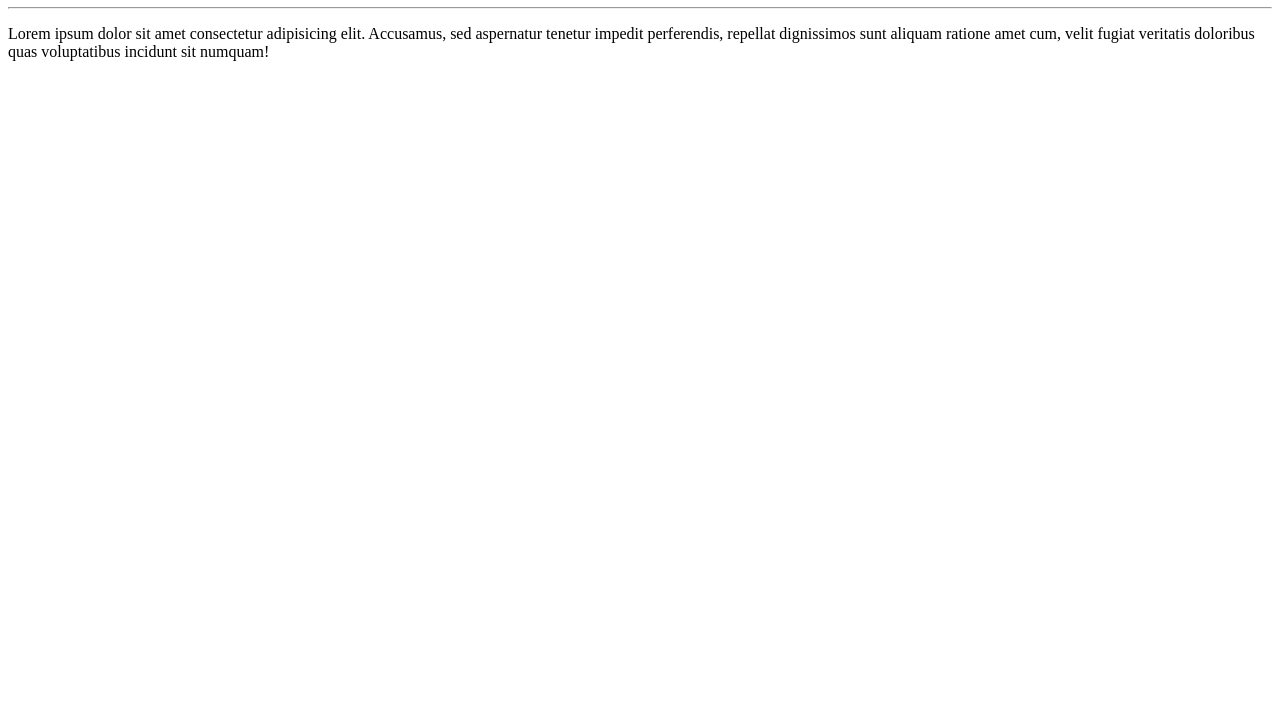
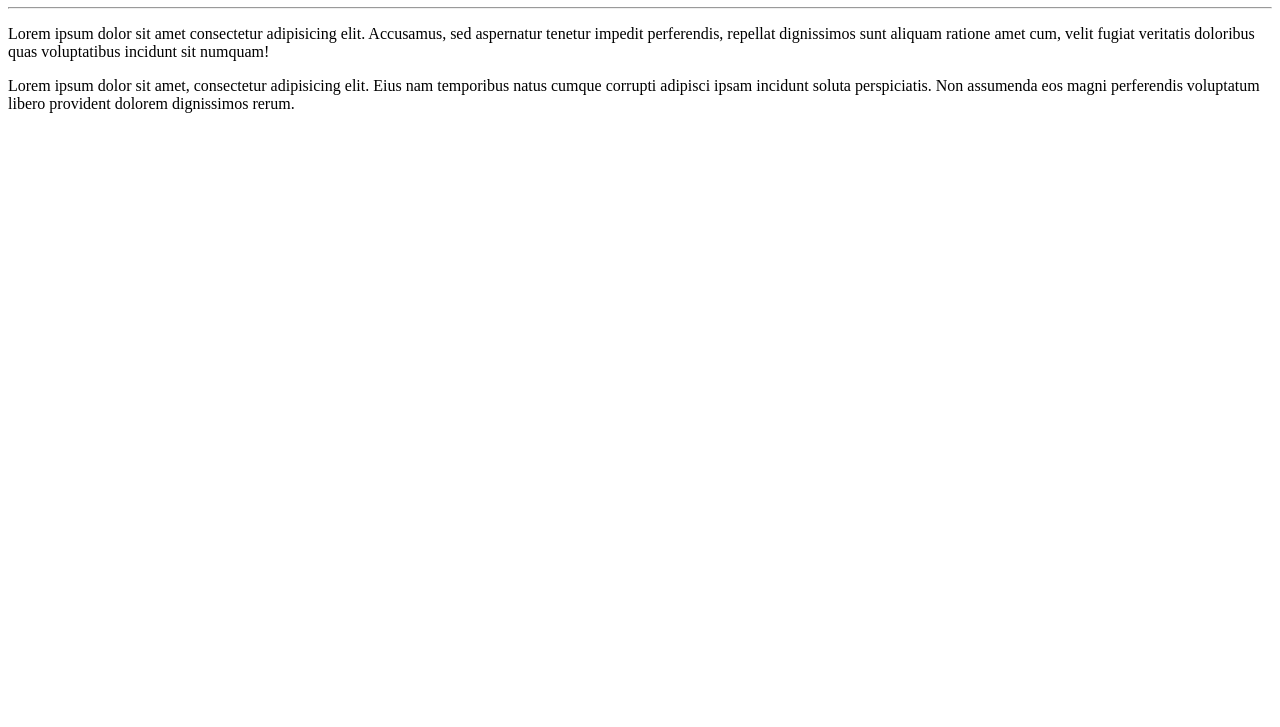
Before and after one commit to Douglas-dino/Ola-Mundo, a plain HTML site: page site-exemplo/index.html in a window 1280 px wide. Shown: the part 73-800 px from the top of the page. Drawn offline with Linux system fonts and the light colour scheme.

Commit message:
adicionei um paragrafo

```diff
--- a/site-exemplo/index.html
+++ b/site-exemplo/index.html
@@ -9,5 +9,6 @@
     <h1>Ola, Mundo!</h1>
     <hr>
     <p>Lorem ipsum dolor sit amet consectetur adipisicing elit. Accusamus, sed aspernatur tenetur impedit perferendis, repellat dignissimos sunt aliquam ratione amet cum, velit fugiat veritatis doloribus quas voluptatibus incidunt sit numquam!</p>
+    <p>Lorem ipsum dolor sit amet, consectetur adipisicing elit. Eius nam temporibus natus cumque corrupti adipisci ipsam incidunt soluta perspiciatis. Non assumenda eos magni perferendis voluptatum libero provident dolorem dignissimos rerum.</p>
 </body>
 </html>
```
